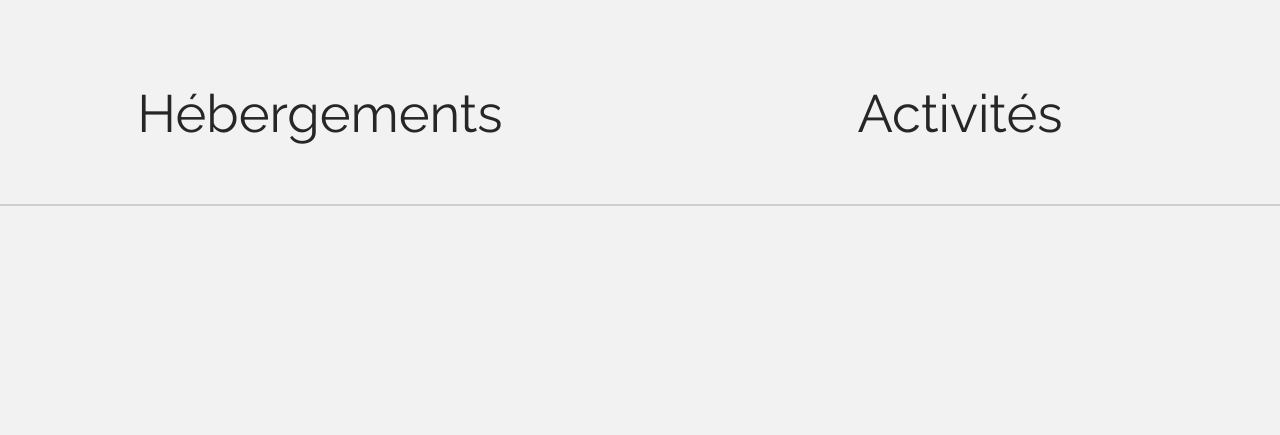
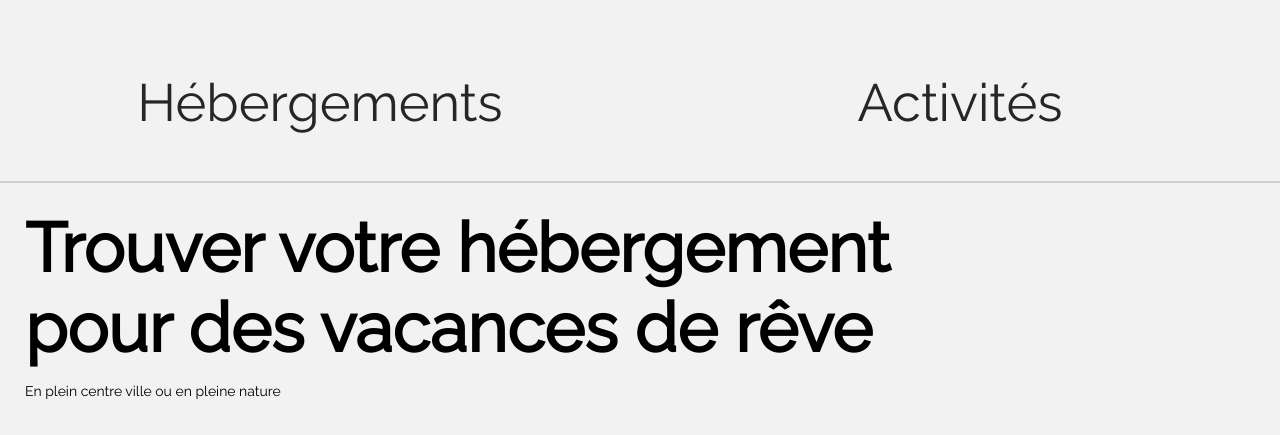
Before and after one commit to Essemey/ThomasMbondjoEyango_2_15032021, a plain HTML site: page index.html in a window 1280 px wide. Shown: the part 195-630 px from the top of the page. Drawn offline with Linux system fonts and the light colour scheme.

Commit message:
Ajout de la devise

```diff
--- a/header.css
+++ b/header.css
@@ -22,7 +22,7 @@ header .bottom a {
   color: #262626;
   justify-content: center;
   font-size: 4.1vw;
-  height: 14.3vw;
+  height: 12.5vw;
   border-bottom: 2.5px solid #cecece;
 }
 
--- a/index.css
+++ b/index.css
@@ -10,3 +10,19 @@
 body {
   background-color: #f2f2f2;
 }
+
+section {
+  padding: 25px 0px 0px 25px;
+}
+
+section h1 {
+  font-weight: bold;
+  font-size: 5.34vw;
+  width: 69.3vw;
+}
+
+section h2 {
+  font-size: 14px;
+  font-weight: lighter;
+  margin-top: 15px;
+}
--- a/index.html
+++ b/index.html
@@ -22,6 +22,11 @@
     </div>
 </header>
 
+<section>
+    <h1>Trouver votre hébergement pour des vacances de rêve</h1>
+    <h2>En plein centre ville ou en pleine nature</h2>
+</section>
+
 </body>
 
 
```
